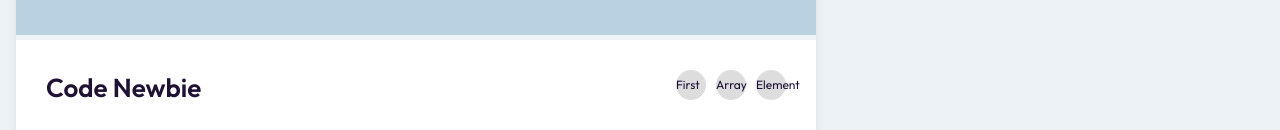
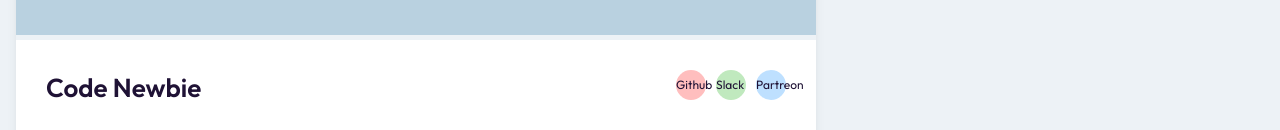
Before and after one commit to shinchaeyoun/shinStudy, a Vue app: page /communities in a window 1280 px wide. Shown: the part 666-796 px from the top of the page. Built offline with nearby package versions, Linux system fonts and the light colour scheme; what lodash.uniqueid would draw is missing.

Commit message:
communities sns-icon

```diff
--- a/src/assets/scss/Communitie.scss
+++ b/src/assets/scss/Communitie.scss
@@ -43,7 +43,7 @@
       .title-icon {
         top: 30px; right: 30px;
 
-        p {
+        .snsIcon {
           margin-right: 10px;
           width: 30px; height: 30px;
           font-size: 12px;
@@ -51,6 +51,12 @@
           background-color: #ddd;
           border-radius: 50px;
           &:last-child {margin-right: 0;}
+
+          &.github {background-color: #ffbebe;}
+          &.slack {background-color: #c0e9be;}
+          &.partreon {background-color: #bee0ff;}
+          &.linkedin {background-color: #ff7cb3;}
+          &.dev-to {background-color: #bf9afa;}
         }
       }
     }
--- a/src/store/index.js
+++ b/src/store/index.js
@@ -181,7 +181,7 @@ export default createStore({
         title: 'Code Newbie',
         describe: 'The most supportive community of programmers and people learning to code',
         name: 'fonuded by saron yitbarek',
-        snsIcon: ['first', 'array', 'element']
+        snsIcon: ['github', 'slack', 'partreon']
       },
       {
         title: 'FEDs on Slack',
@@ -205,7 +205,7 @@ export default createStore({
         title: 'Larachat',
         describe: "THE SLACK COMMUNITY FOR LARAVEL DEVELOPERS & MORE. Chat and share with over 31,800 worldwide members. We have live discussions. We're building the biggest PHP virtual user group in the world. Come join the fun.",
         name: 'Founded by shawn mayzes',
-        snsIcon: ['last', 'element']
+        snsIcon: ['linkedin', 'dev-to']
       }
     ],
     bookmarkArr: []
--- a/src/views/CommunitiesView.vue
+++ b/src/views/CommunitiesView.vue
@@ -19,7 +19,7 @@
               <div class="name">{{ card.name }}</div>
             </div>
             <div class="title-icon posa flex jcfe">
-              <p v-for="icon in card.snsIcon" :key="icon">{{ icon }}</p>
+              <p v-for="icon in card.snsIcon" :key="icon" ref="test" class="snsIcon" :class="icon">{{ icon }}</p>
             </div>
           </div>
         </div>
```
Also changed, not shown: 1 other file (tests, documents, lock files or other folders).
